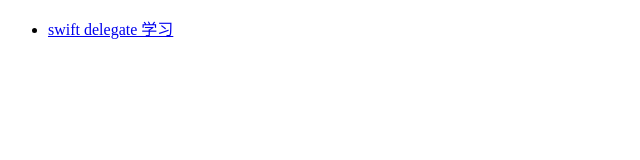
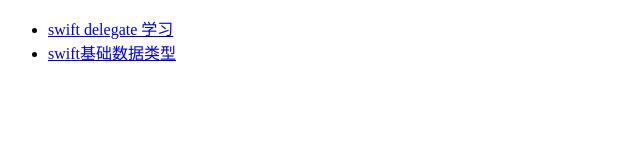
Before and after one commit to cczufish/cczufish0.github.io, a plain HTML site: page swift2/swift.html in a window 1280 px wide. Shown: the whole page, without its empty margins (0-640 px from the left). Drawn offline with Linux system fonts and the light colour scheme.

Commit message:
swift基础数据类型

```diff
--- a/swift2/swift.html
+++ b/swift2/swift.html
@@ -25,6 +25,11 @@
                 <a href="https://github.com/cczufish/SwiftDelegate">swift delegate 学习</a>
             </li>
 
+            <li>
+                <a href="https://github.com/cczufish/swift01">swift基础数据类型</a>
+            </li>
+
+
 
         </ul>
     </div>
```
Also changed, not shown: javascript/javascript.html (+1 -0 lines), 2 other files.
